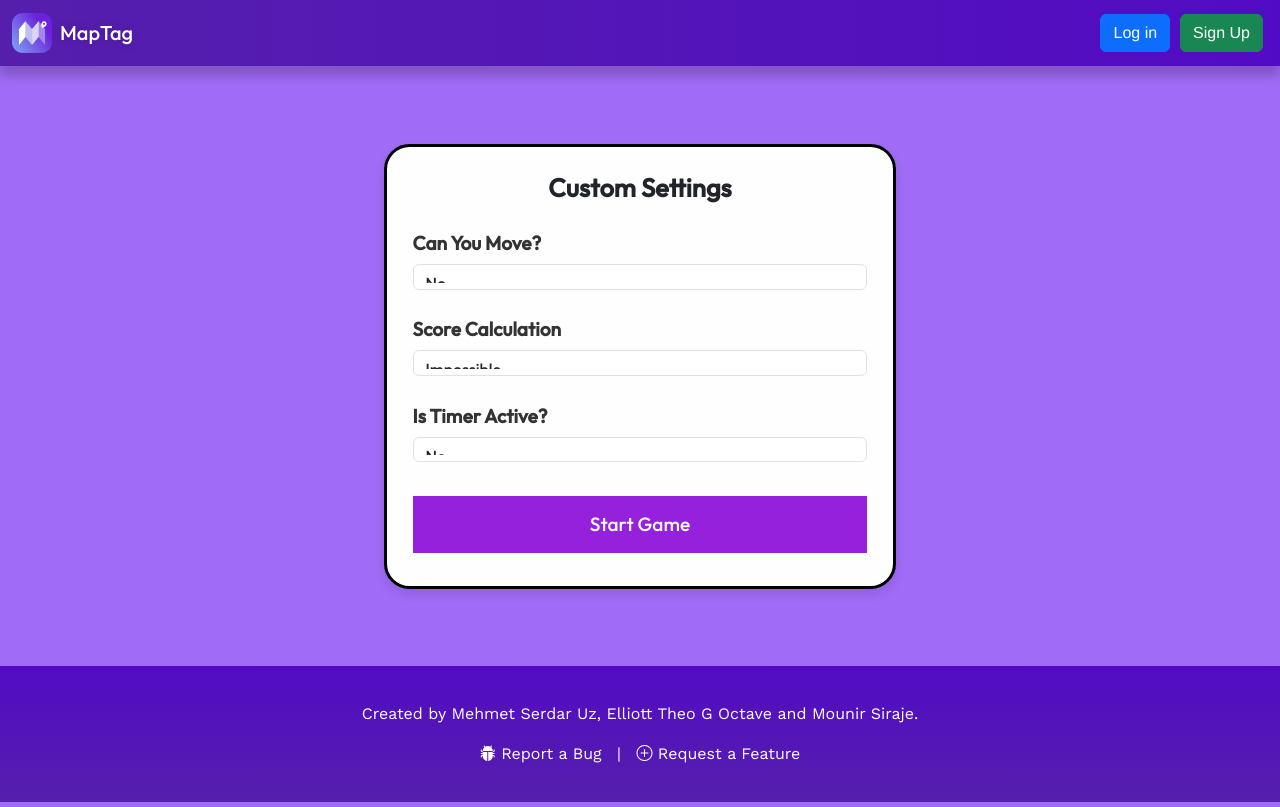
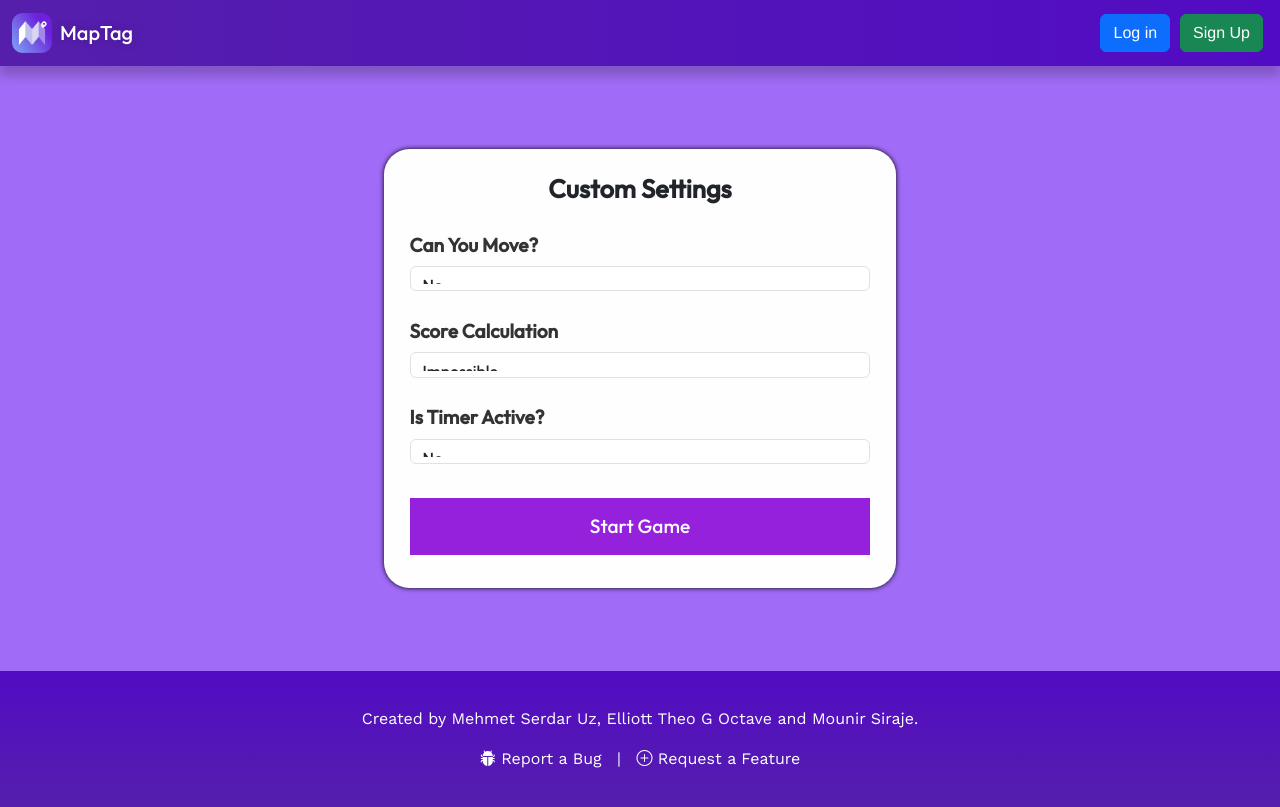
Before and after one commit to meoVUB/maptag, a Django app: page /gameselection in a window 1280 px wide. Run offline with Django 4.2, Linux system fonts and the light colour scheme; some libraries are stand-ins or nearby versions.

Commit message:
Complete makeover of CSS
CSS completely fixed in terms of continuity of the style between pages

```diff
--- a/Website/Game/static/styles/gameselection.css
+++ b/Website/Game/static/styles/gameselection.css
@@ -2,10 +2,11 @@
     display: flex;
     flex-direction: column;
     align-items: center;
+    text-align: center;
     justify-content: center;
     position: relative;
-    padding-top: 4.8em;
-    padding-bottom: 4.8em;
+    padding-top: 5.1em;
+    padding-bottom: 5.2em;
     overflow: hidden;
 }
 
@@ -13,11 +14,7 @@
 body {
     font-family: 'Helvetica', sans-serif;
     background-color: #a06bf6;
-    text-align: center;
-    align-items: center;
-    justify-content: center;
-    height: 100vh;
-    margin: 0;
+    min-height: 100%;
 }
 
 .make-game {
@@ -27,9 +24,8 @@ body {
     width: 100%;
     padding: 2vw;
     background-color: #fefefe;
-    border: 0.3vw solid black;
     border-radius: 2vw;
-    box-shadow: 0px 0.4vw 0.8vw rgba(0, 0, 0, 0.1);
+    box-shadow: 0 0 0.4vw #000
 }
 
 h3 {
```
